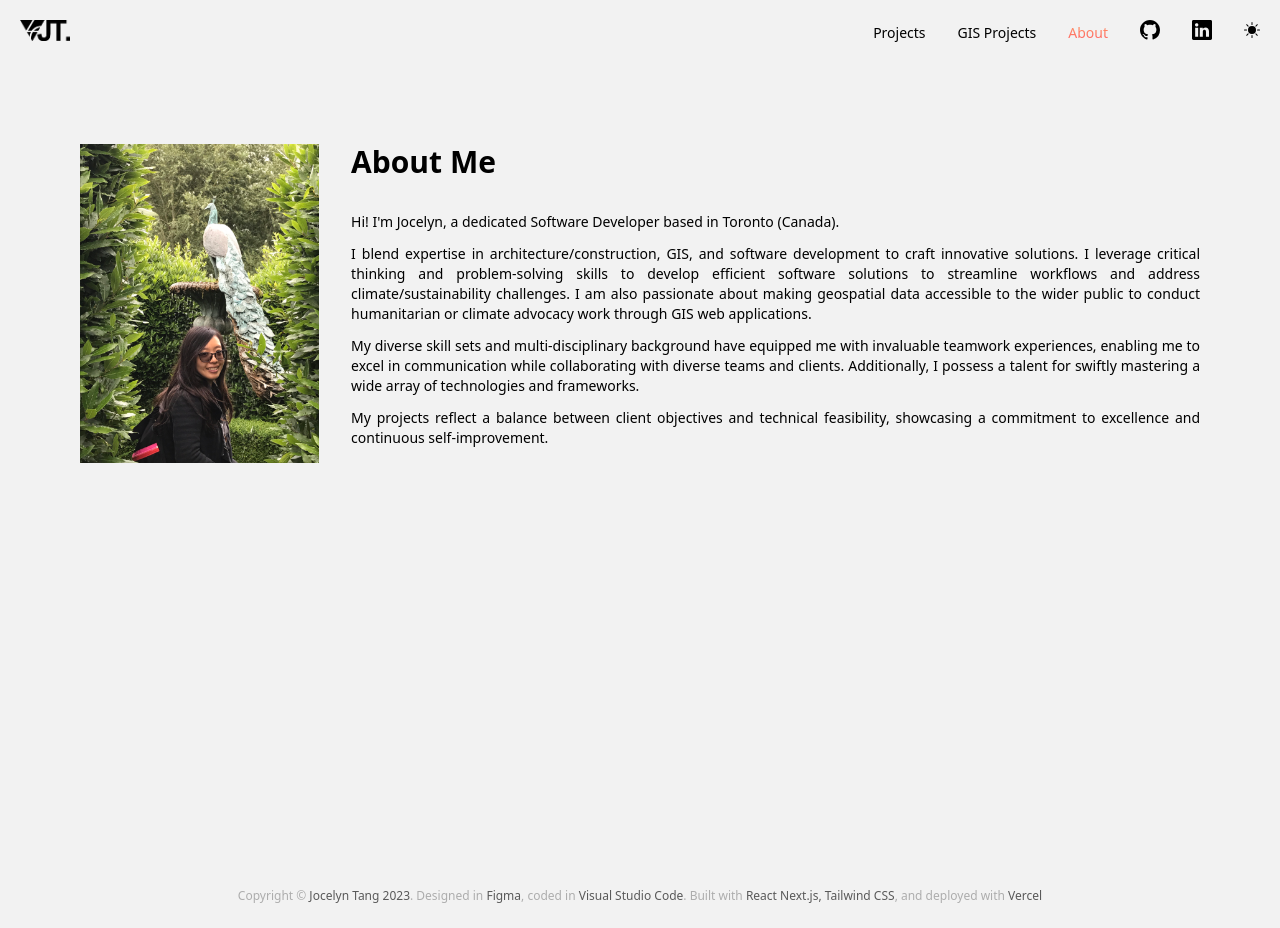
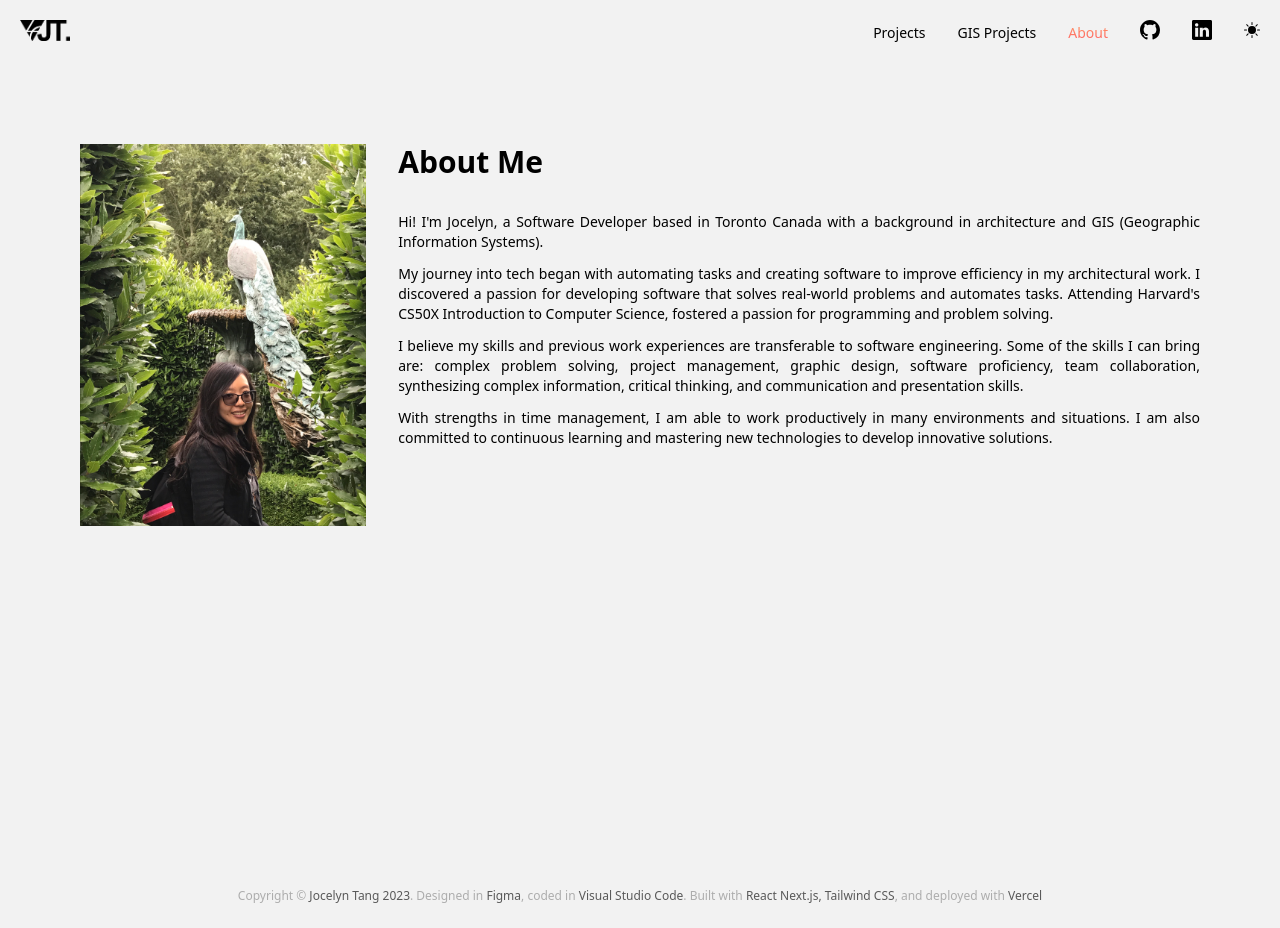
Before and after one commit to JoT8ng/webportfolio, a Next.js app in the folder web-portfolio/: page /about in a window 1280 px wide. Built offline with nearby package versions, Linux system fonts and the light colour scheme.

Commit message:
update about and homepage blurb

```diff
--- a/web-portfolio/src/pages/about.js
+++ b/web-portfolio/src/pages/about.js
@@ -14,22 +14,24 @@ const About = () => {
                     <div className='md:pl-8'>
                         <h1 className='font-sans font-bold text-black dark:text-white text-3xl pb-8'>About Me</h1>
                         <p className='font-sans text-sm text-black dark:text-white pb-3 text-justify'>
-                            Hi! I&#39;m Jocelyn, a dedicated Software Developer based in Toronto &#40;Canada&#41;.
+                            Hi! I&#39;m Jocelyn, a Software Developer based in Toronto Canada
+                            with a background in architecture and GIS &#40;Geographic Information Systems&#41;.
                         </p>
                         <p className='font-sans text-sm text-black dark:text-white pb-3 text-justify'>
-                            I blend expertise in architecture/construction, GIS, and software development to craft innovative solutions.
-                            I leverage critical thinking and problem-solving skills to develop efficient software solutions to streamline
-                            workflows and address climate/sustainability challenges. I am also passionate about making geospatial data
-                            accessible to the wider public to conduct humanitarian or climate advocacy work through GIS web applications.
+                            My journey into tech began with automating tasks and creating software to improve efficiency in
+                            my architectural work. I discovered a passion for developing software that solves real-world problems
+                            and automates tasks. Attending Harvard's CS50X Introduction to Computer Science, fostered a passion for
+                            programming and problem solving.
                         </p>
                         <p className='font-sans text-sm text-black dark:text-white pb-3 text-justify'>
-                            My diverse skill sets and multi-disciplinary background have equipped me with invaluable teamwork
-                            experiences, enabling me to excel in communication while collaborating with diverse teams and clients.
-                            Additionally, I possess a talent for swiftly mastering a wide array of technologies and frameworks.
+                            I believe my skills and previous work experiences are transferable to software engineering. Some of
+                            the skills I can bring are: complex problem solving, project management, graphic design, software
+                            proficiency, team collaboration, synthesizing complex information, critical thinking, and communication
+                            and presentation skills.
                         </p>
                         <p className='font-sans text-sm text-black dark:text-white pb-3 text-justify'>
-                            My projects reflect a balance between client objectives and technical feasibility, showcasing a commitment
-                            to excellence and continuous self-improvement.
+                            With strengths in time management, I am able to work productively in many environments and situations.
+                            I am also committed to continuous learning and mastering new technologies to develop innovative solutions.
                         </p>
                     </div>
                 </div>
--- a/web-portfolio/src/pages/index.js
+++ b/web-portfolio/src/pages/index.js
@@ -28,8 +28,7 @@ const Home = () => {
                             I&#39;m <span className='text-gradient bg-clip-text text-transparent font-bold'>Jocelyn Tang</span>, a software developer
                         </h1>
                         <p className='font-mono lg:text-base py-3 md:text-sm sm:text-xs text-black dark:text-white'>
-                            I create beautiful and robust web applications with a profound understanding of the importance of
-                            client and user requirements at the core of every successful project.
+                            I am committed to continuous learning and mastering new technologies to develop innovative solutions.
                         </p>
                         <Link href='/about' className='font-roboto-bold font-bold lg:text-lg py-3 text-black dark:text-white hover:text-gradient md:text-sm sm:text-xs'>About me</Link>
                         <div className='flex gap-4'>
```
